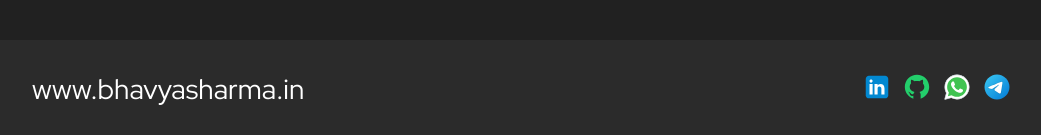
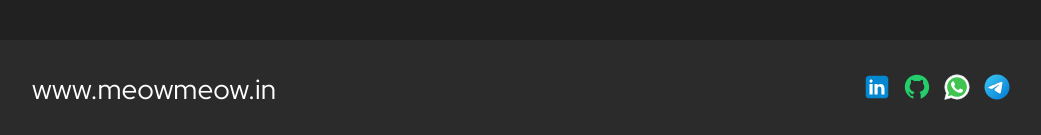
Before and after one commit to Bhavya232003/bhavyaportfolio, a React (Create React App) app: page / in a window 1280 px wide. Shown: the part 2919-3054 px from the top of the page, without its empty margins (118-1159 px from the left). Built offline with nearby package versions, Linux system fonts and the light colour scheme.

Commit message:
Update Footer.tsx

```diff
--- a/src/components/Footer/Footer.tsx
+++ b/src/components/Footer/Footer.tsx
@@ -10,8 +10,8 @@ export function Footer() {
   return (
     <Container className="footer">
       <a href="https://meowmeow.in" className="logo">
-        <span>www.bhavya</span>
-        <span>sharma.in</span>
+        <span>www.meow</span>
+        <span>meow.in</span>
       </a>
 
       <div className="social-media">
```
